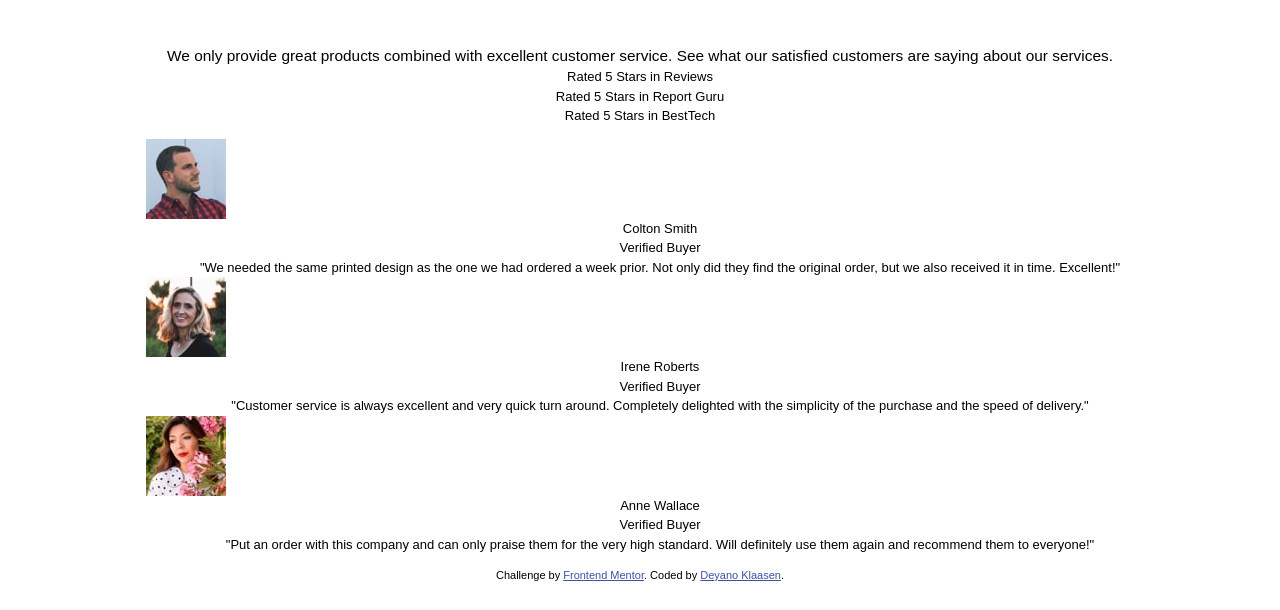
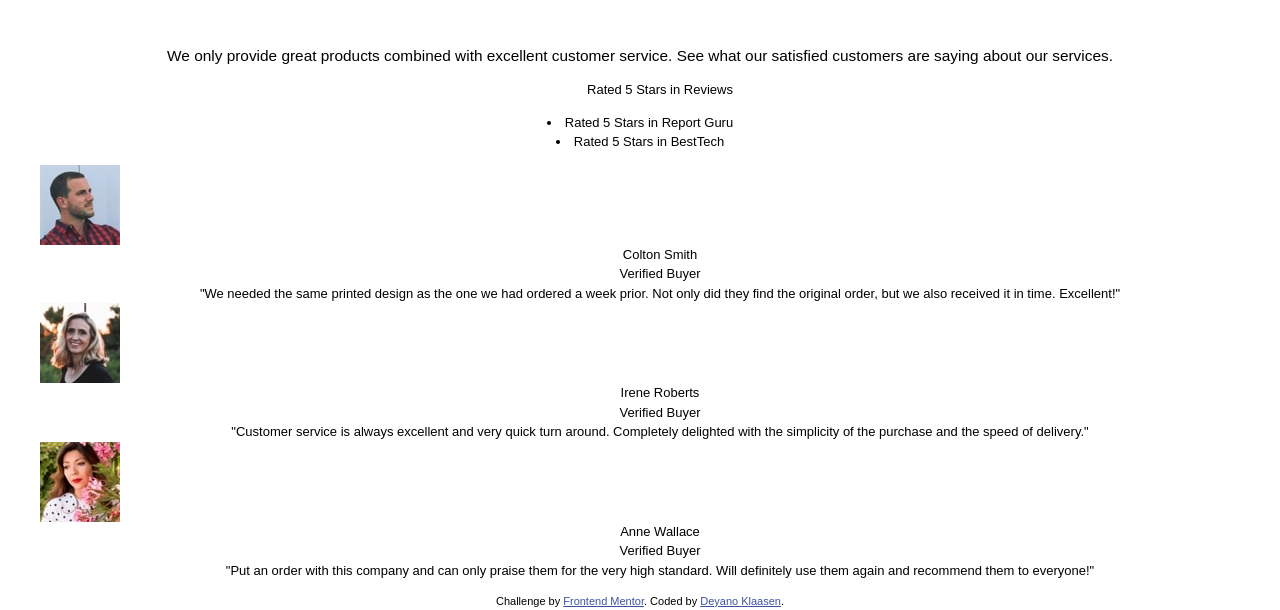
Before and after one commit to DeenoDev/Social-Proof-Section-Master, a plain HTML site: page social-proof-section-master/index.html in a window 1280 px wide. Shown: the part 228-838 px from the top of the page. Before the commit the page ends 812 px from the top, so only its background shows below. Drawn offline with Linux system fonts and the light colour scheme.

Commit message:
changes review divs to unordered list and list items.

```diff
--- a/social-proof-section-master/index.html
+++ b/social-proof-section-master/index.html
@@ -29,11 +29,11 @@
         See what our satisfied customers are saying about our services.
       </p>
 
-      <div class="reviews">
-        <div class="review">Rated 5 Stars in Reviews</div>
-        <div class="review">Rated 5 Stars in Report Guru</div>
-        <div class="review">Rated 5 Stars in BestTech</div>
-      </div>
+      <ul class="reviews">
+        <li class="review">Rated 5 Stars in Reviews</div>
+        <li class="review">Rated 5 Stars in Report Guru</div>
+        <li class="review">Rated 5 Stars in BestTech</div>
+      </ul>
 
 
       <ul class="quotes">
```
Also changed, not shown: social-proof-section-master/style.scss (+7 -1 lines).
